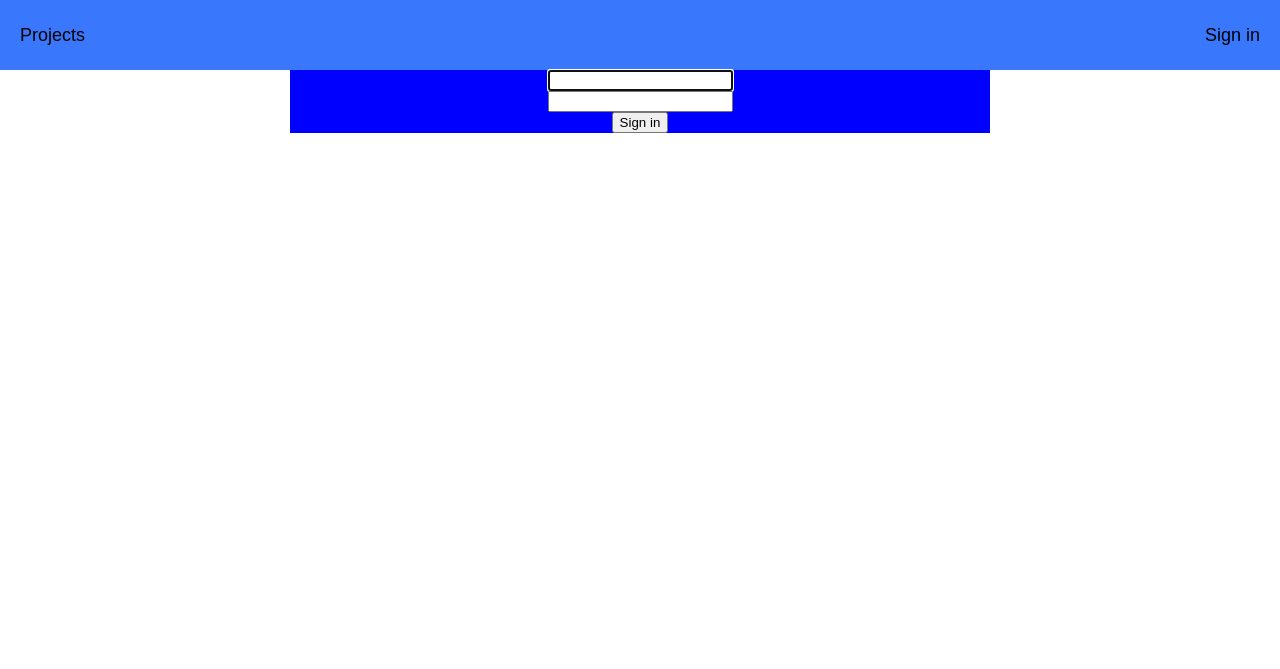
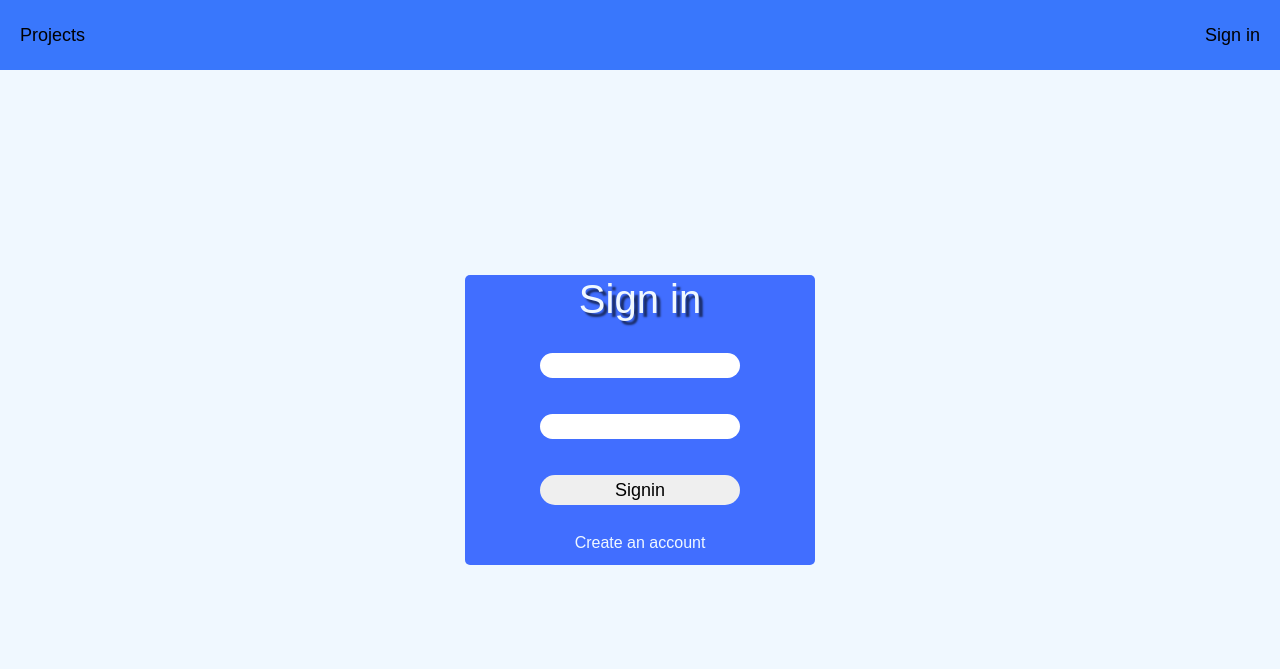
Before and after one commit to MarianoNLR/django-taskslist, a Django app: page / in a window 1280 px wide. Shown: the top 669 px of the page. Run offline with Django 4.2, Linux system fonts and the light colour scheme.

Commit message:
add styles

```diff
--- a/tasks/static/css/base.css
+++ b/tasks/static/css/base.css
@@ -5,6 +5,7 @@ body {
 
 header {
     display: flex;
+    flex-wrap: wrap;
     height: 70px;
     background-color: rgb(57, 119, 252);
     justify-content: space-between;
@@ -14,8 +15,13 @@ header {
 }
 
 header nav a {
-    text-decoration: none;
+    text-decoration: none !important;
     color: black;
     font-size: large;
     padding: 20px;
 }
+
+header nav a:hover{
+    color: aliceblue;
+    transition: .4s;
+}
--- a/tasks/static/css/signin.css
+++ b/tasks/static/css/signin.css
@@ -1,10 +1,65 @@
+body {
+    background-color: aliceblue;
+}
+
+.form-container{
+    display: flex;
+    align-content: center;
+    align-items: center;
+    flex-wrap: wrap;
+    width: 700px;
+    margin: 0 auto;
+    margin-top: 100px;
+    height: 500px;
+}
+
 .form {
-    background-color: blue;
+    background-color: #416eff;
     margin: 0 auto;
-    width: 700px;
+    width: 50%;
     display: flex;
     flex-direction: column;
     justify-content: center;
     align-items: center;
     flex-wrap: nowrap;
+    border-radius: 5px;
 }
+
+.form-title {
+    margin-bottom: 10px;
+    color: aliceblue;
+    text-shadow: 4px 4px 2px rgba(0,0,0,0.6);
+}
+
+input {
+    width: 200px;
+    border-style: none;
+    border-color: none;
+    height: 25px;
+    border-radius: 100px;
+    padding: 0 0px 0 15px;
+}
+
+.form-group {
+    margin-top: 20px;
+}
+
+.form-group button{
+    margin-bottom: 10px;
+    height: 30px;
+    width: 200px;
+    font-family: sans-serif;
+    font-size: large;
+    border-radius: 100px;
+    border: 0px;
+
+}
+
+a {
+    color: aliceblue;
+    margin-bottom: 10px;
+}
+
+input:focus {
+    outline: none;
+}
--- a/tasks/templates/base.html
+++ b/tasks/templates/base.html
@@ -6,13 +6,15 @@
     <meta charset="UTF-8">
     <meta http-equiv="X-UA-Compatible" content="IE=edge">
     <meta name="viewport" content="width=device-width, initial-scale=1.0">
+    <link rel="stylesheet" href="https://cdn.jsdelivr.net/npm/bootstrap@4.0.0/dist/css/bootstrap.min.css" integrity="sha384-Gn5384xqQ1aoWXA+058RXPxPg6fy4IWvTNh0E263XmFcJlSAwiGgFAW/dAiS6JXm" crossorigin="anonymous">
     <link rel="stylesheet" href="{% static 'css/base.css' %}">
     <title>Django</title>
 </head>
 <body>
     <header>
         <nav>
-            <a href="{% url 'tasks' %}">Projects</a>
+
+            <a href="{% url 'projects' %}">Projects</a>
         </nav>
         <nav>
             {% if user.is_authenticated %}
--- a/tasks/templates/signin.html
+++ b/tasks/templates/signin.html
@@ -4,7 +4,9 @@
 
 {% block content %}
 <link rel="stylesheet" href="{% static 'css/signin.css' %}">
+<div class="form-container">
     <form method="post" class="form">
+        <h1 class="form-title">Sign in</h1>
         {% csrf_token %}
         <div class="form-group">
             {{form.username}}
@@ -12,7 +14,12 @@
         <div class="form-group">
             {{form.password}}
         </div>
-    <button type="submit">Sign in</button>
+        <div class="form-group">
+            <button type="submit">Signin</button>
+        </div>
+        <a href="#">Create an account</a>
+
     </form>
+</div>
 
 {% endblock %}
```
Also changed, not shown: tasks/static/css/projects.css (added, +39 -0 lines), tasks/static/css/tasks.css (added, +41 -0 lines), tasks/templates/project_view.html (+17 -5 lines), tasks/templates/projects.html (+16 -5 lines), tasks/templates/signup.html (+22 -6 lines). Lines whose indentation alone changed are shown as unchanged.
